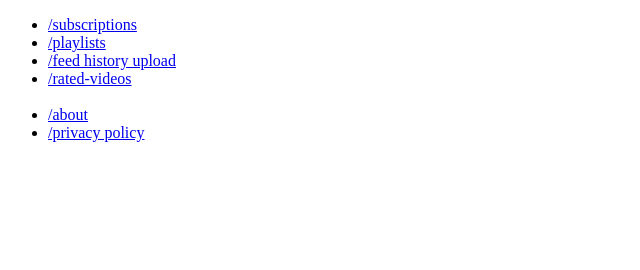
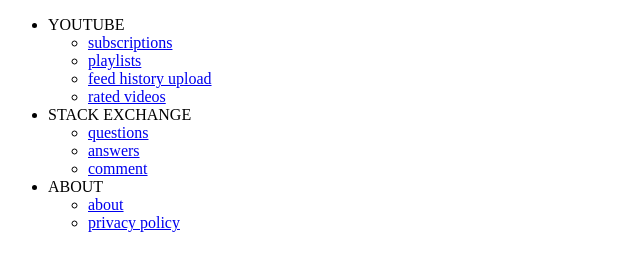
Before and after one commit to erjoalgo/content-online, a plain HTML site: page www/index.html in a window 1280 px wide. Shown: the whole page, without its empty margins (0-640 px from the left). Drawn offline with Linux system fonts and the light colour scheme.

Commit message:
link to multiple data api aggregators from index.html

```diff
--- a/www/index.html
+++ b/www/index.html
@@ -7,15 +7,30 @@
   <body>
 
     <ul>
-      <li><a href="/subscriptions">/subscriptions</a></li>
-      <li><a href="/playlists">/playlists</a></li>
-      <li><a href="/html/feed-history.html">/feed history upload</a></li>
-      <li><a href="/rated-videos">/rated-videos</a></li>
+      <li>YOUTUBE
+        <ul>
+          <li><a href="/subscriptions">subscriptions</a></li>
+          <li><a href="/playlists">playlists</a></li>
+          <li><a href="/html/feed-history.html">feed history upload</a></li>
+          <li><a href="/rated-videos">rated videos</a></li>
+        </ul>
+      </li>
 
-      <br>
-      <li><a href="/html/about.html">/about</a></li>
-      <li><a href="/html/privacy.html">/privacy policy</a></li>
+      <li>STACK EXCHANGE
+        <ul>
+          <li><a href="/sover/questions.html">questions</a></li>
+          <li><a href="/sover/answers.html">answers</a></li>
+          <li><a href="/sover/comments.html">comment</a></li>
+        </ul>
+      </li>
+
+      <li>ABOUT
+        <ul>
+          <li><a href="/html/about.html">about</a></li>
+          <li><a href="/html/privacy.html">privacy policy</a></li>
+        </ul>
+      </li>
+
     </ul>
-
   </body>
 </html>
```
